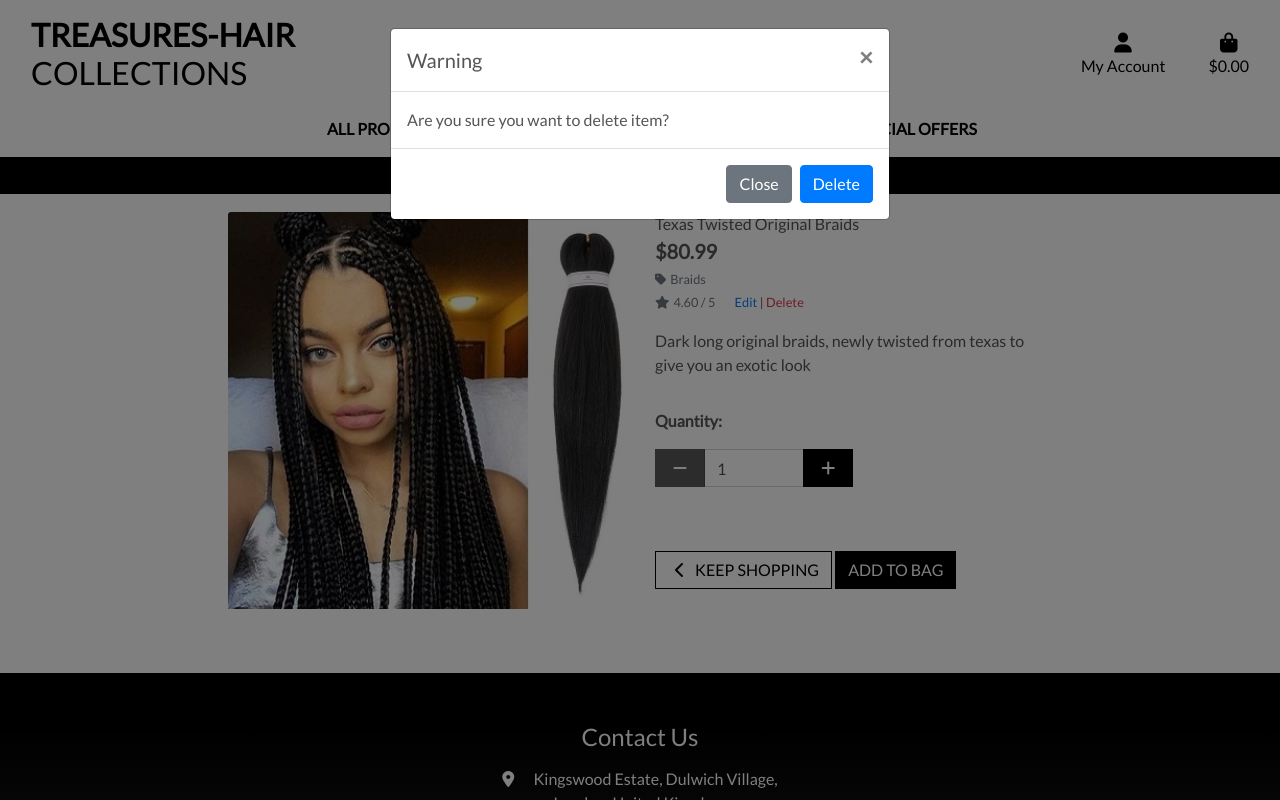
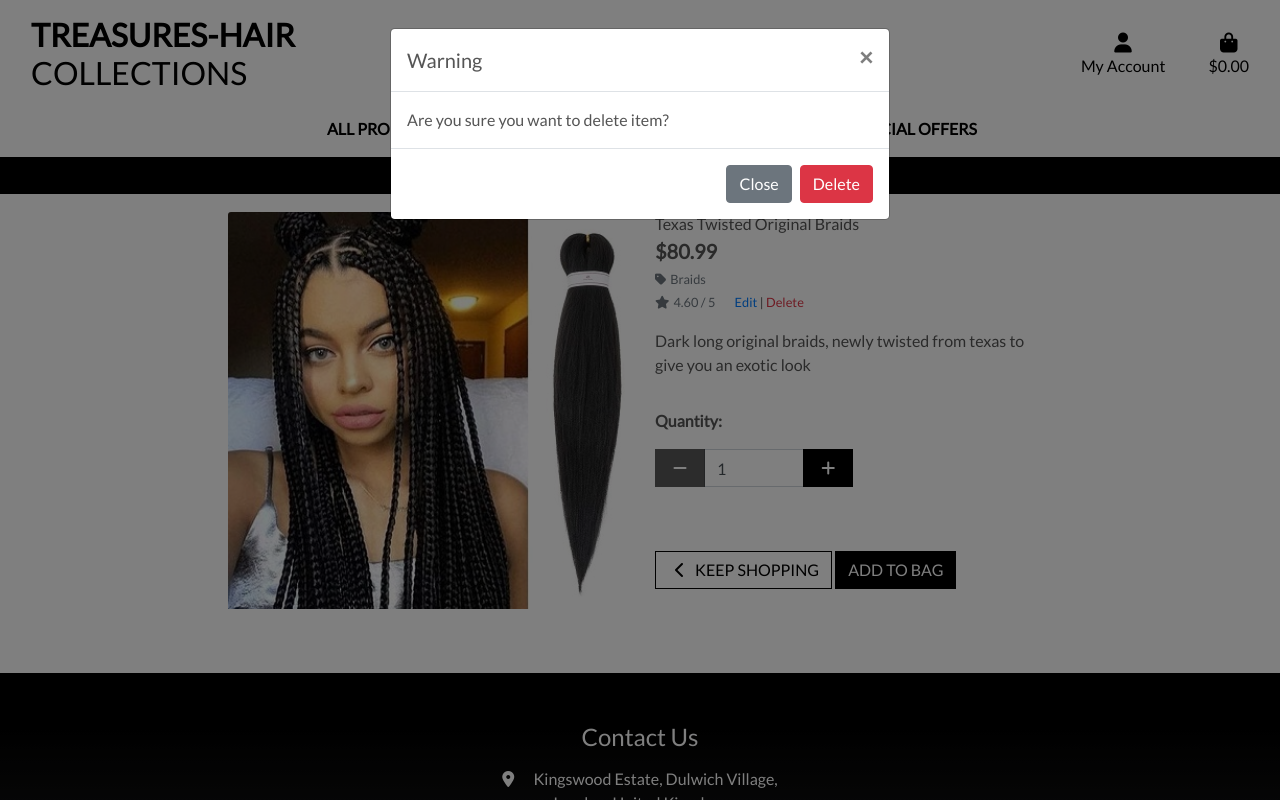
Before and after one commit to MichaelOsarumwense/Treasure-Hair-Collections, a Django app: template products/templates/products/product_detail.html in a window 1280 px wide, after a click on "Delete". Run offline with Django 3.2, Linux system fonts and the light colour scheme; the template is opened without the code that fills it: values that come from a table or form of the project are taken from there, others are empty; the visitor is signed in with stand-in values (Sample User, id 1); data comes from the database, SQL or seed files in the repository; some libraries are stand-ins or nearby versions.

Commit message:
Updated delete button to red on modal

```diff
--- a/products/templates/products/includes/warning_notification.html
+++ b/products/templates/products/includes/warning_notification.html
@@ -13,7 +13,7 @@
       </div>
       <div class="modal-footer">
         <button type="button" class="btn btn-secondary" data-dismiss="modal">Close</button>
-        <a type="button" class="btn btn-primary" href="{% url 'delete_product' product_id=product.id %}">Delete</a>
+        <a type="button" class="btn btn-danger" href="{% url 'delete_product' product_id=product.id %}">Delete</a>
       </div>
     </div>
   </div>
```
